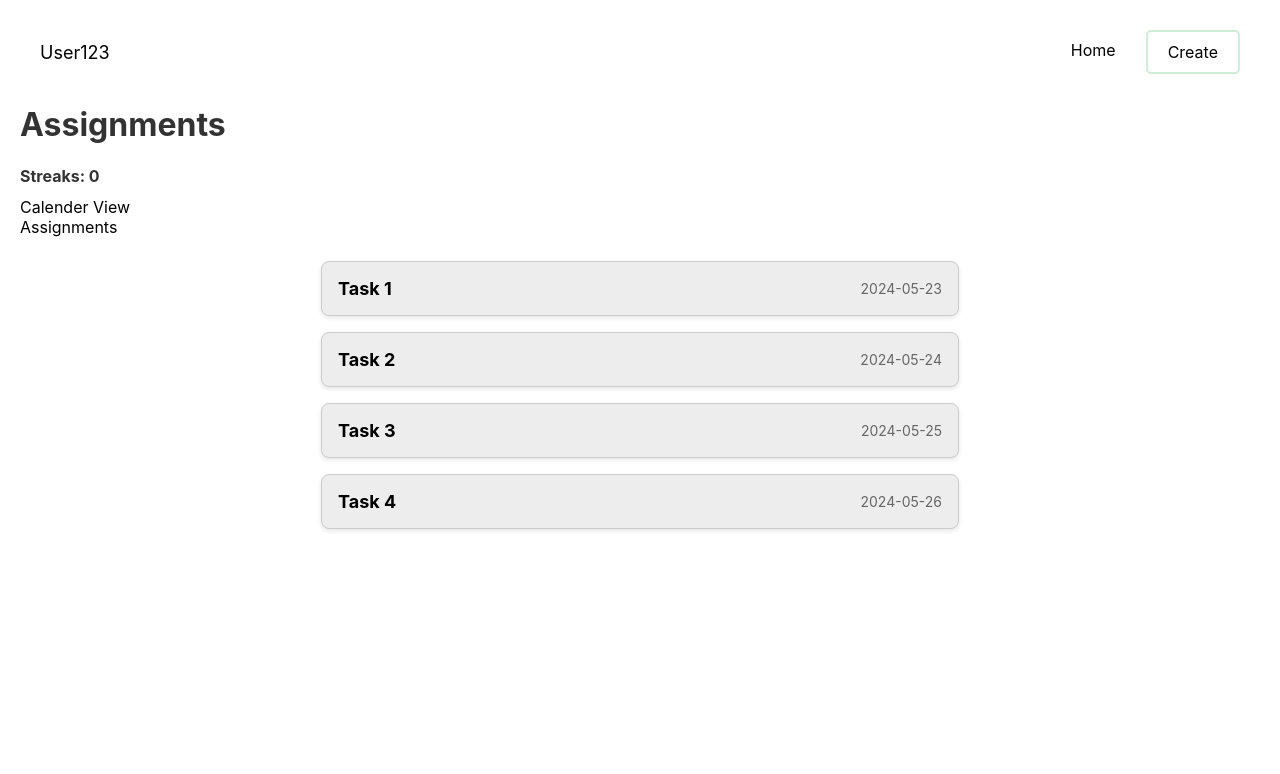
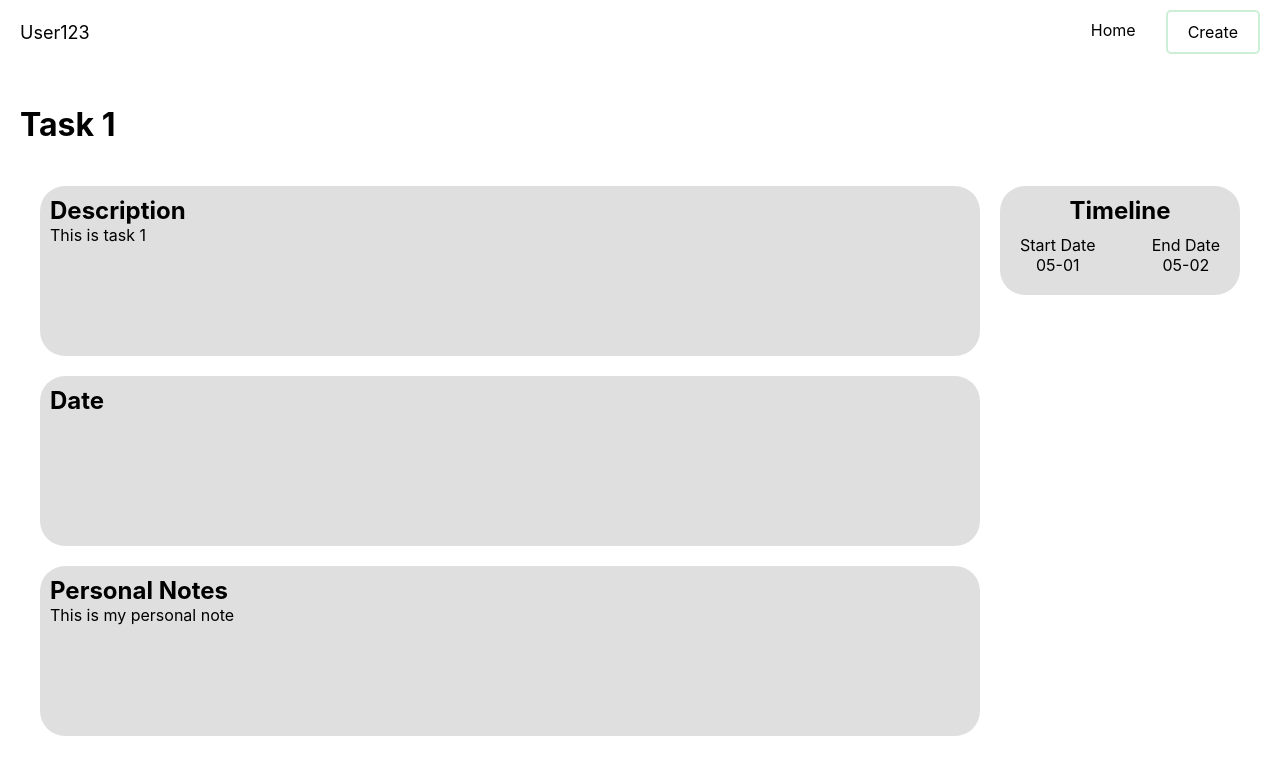
Before and after one commit to gabjc/Advanced-To-Do, a React (Create React App) app in the folder frontend/: page / in a window 1280 px wide. Shown: the top 774 px of the page. Built offline with nearby package versions, Linux system fonts and the light colour scheme.

Commit message:
Added Task Info Pages

```diff
--- a/frontend/src/App.js
+++ b/frontend/src/App.js
@@ -1,10 +1,20 @@
 import logo from './logo.svg';
 import './App.css';
 import Home from './pages/home/Home';
+import AssignmentView from './pages/taskInfo/AssignmentView';
+import TopNavBar from './components/topNavBar/TopNavBar';
 function App() {
+  const task = {
+    name: 'Task 1',
+    description: 'This is task 1',
+    personalNotes: 'This is my personal note',
+    startDate: '05-01',
+    endDate: '05-02'
+  };
   return (
     <div>
-      <Home />
+      <TopNavBar />
+      <AssignmentView task={task} />
     </div>
   );
 }
--- /dev/null
+++ b/frontend/src/components/textBox/textBox.css
@@ -0,0 +1,23 @@
+.text-box-container {
+    background-color: rgb(224, 223, 223);
+    padding: 10px;
+    border-radius: 25px;
+    width: auto;
+    height: 150px; /* Default height */
+    margin-bottom: 20px;  /* Add spacing between text boxes */
+    border: 50px black;
+
+}
+
+.text-box-header {
+    font-size: 24px;
+    padding: 0;
+    margin: 0;
+}
+
+.text-box-text {
+    font-size: 16px;
+    border: none;
+    padding: 0;
+    margin: 0;
+}
--- /dev/null
+++ b/frontend/src/components/textBox/textBox.js
@@ -0,0 +1,17 @@
+import React from 'react';
+import './textBox.css';
+
+const TextBox = ({ header, text, width = 'auto', height = '150px' }) => {
+    const containerStyle = {
+        width: width,
+        height: height,
+    };
+    return (
+        <div className="text-box-container" style={containerStyle}>
+            <h2 className="text-box-header">{header}</h2>
+            <div className="text-box-text" contentEditable={false}>{text}</div>
+        </div>
+    );
+};
+
+export default TextBox;
--- /dev/null
+++ b/frontend/src/components/timelineTextBox/timelineTextBox.css
@@ -0,0 +1,44 @@
+.full-timeline-container {
+    background-color: rgb(224, 223, 223);
+    padding: 10px;
+    border-radius: 25px;
+    margin-bottom: 20px;  /* Add spacing between text boxes */
+    border: 50px black;
+
+}
+
+.timeline-header {
+    font-size: 24px;
+    padding: 0;
+    margin: 0;
+    text-align: center;
+
+
+
+}
+
+.timeline-text {
+    font-size: 16px;
+    border: none;
+    padding: 0;
+    margin: 0;
+
+}
+.timeline-text-box-date {
+    font-size: 16px;
+    border: none;
+    padding: 0;
+    margin: 0;
+    text-align: center;
+
+}
+
+
+.timeline-text-box-container {
+    display: flex;
+    flex-direction: row;
+    justify-content: space-between;
+    padding: 10px;
+
+
+}
--- /dev/null
+++ b/frontend/src/components/timelineTextBox/timelineTextBox.js
@@ -0,0 +1,21 @@
+import React from 'react';
+import './timelineTextBox.css';
+const TimelineTextBox = ({startDate, endDate}) => {
+    return (
+        <div className="full-timeline-container">
+            <h2 className="timeline-header">Timeline</h2>
+            <div className="timeline-text-box-container">
+                <div className='timeline-text-box-left'>
+                    <p className='timeline-text'>Start Date</p>
+                    <div className='timeline-text-box-date'>{startDate}</div>
+                </div>
+                <div className='timeline-text-box-right'>
+                    <p className='timeline-text'>End Date</p>
+                    <div className='timeline-text-box-date'>{endDate}</div>
+                </div>
+            </div>
+        </div>
+    );
+};
+
+export default TimelineTextBox;
--- a/frontend/src/pages/home/Home.js
+++ b/frontend/src/pages/home/Home.js
@@ -14,7 +14,7 @@ const Home = () => {
   return (
 
     <div className={styles.container}>
-      <TopNavBar />
+
       <h1 className={styles.title}>Assignments</h1>
       <h1 className={styles.subheading}>Streaks: {streakCount} </h1>
       <div className="calender-view">Calender View</div>
--- /dev/null
+++ b/frontend/src/pages/taskInfo/AssignmentView.css
@@ -0,0 +1,26 @@
+/* Styles for the taskView page */
+.main-container {
+    display: flex;
+    flex-direction: column;
+    height: 100%;
+    padding: 20px;
+    box-sizing: border-box;
+}
+/* Container for the task */
+.task-container {
+    display: flex;
+    padding: 20px;
+    box-sizing: border-box;
+
+}
+
+.task-info-container {
+    flex: 0 0 80%; /* Take up 80% of the space */
+    padding-right: 20px; /* Optional: Add some spacing between the sections */
+    box-sizing: border-box;
+}
+
+.timeline-container {
+    flex: 0 0 20%; /* Take up 20% of the space */
+    box-sizing: border-box;
+}
--- /dev/null
+++ b/frontend/src/pages/taskInfo/AssignmentView.js
@@ -0,0 +1,24 @@
+import React from 'react';
+import './AssignmentView.css';
+import TextBox from '../../components/textBox/textBox';
+import TimelineTextBox from '../../components/timelineTextBox/timelineTextBox';
+const AssignmentView = ({ task }) => {
+    return (
+        <div className='main-container'>
+            <h1 className='task-title'>{task.name}</h1>
+            <div className='task-container'>
+            <div className='task-info-container'>
+
+                <TextBox header='Description' text={task.description} />
+                <TextBox header='Date' text={task.date} />
+                <TextBox header='Personal Notes' text={task.personalNotes} />
+            </div>
+        <div className='timeline-container'>
+         <TimelineTextBox startDate={task.startDate} endDate={task.endDate}/>
+         </div>
+         </div>
+        </div>
+    );
+};
+
+export default AssignmentView;
```
